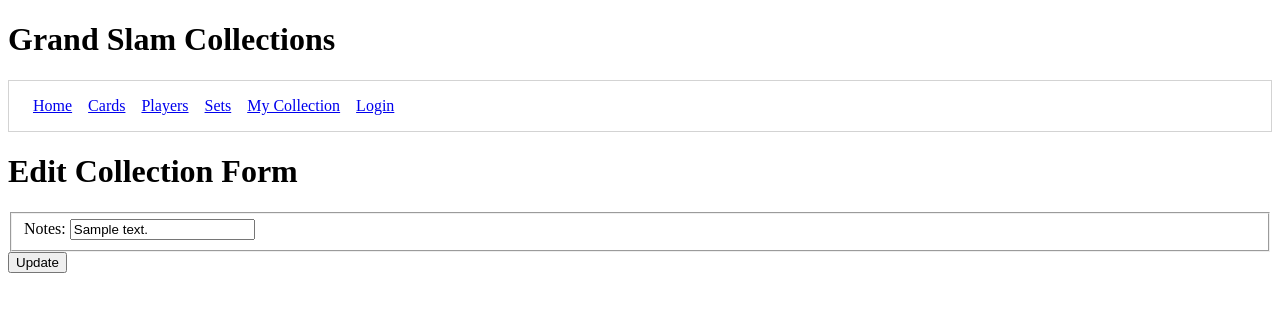
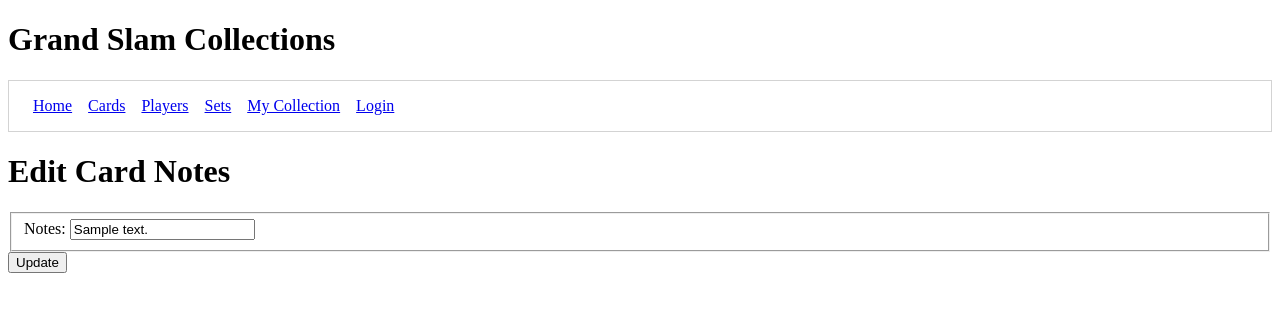
Before and after one commit to ChaseSully222/Backend-Capstone, a Django app: template baseballcardproject/baseballcardapp/templates/collection/form.html in a window 1280 px wide. Shown: the top 312 px of the page. Run offline with Django 3.2, Linux system fonts and the light colour scheme; the template is opened without the code that fills it: values that come from a table or form of the project are taken from there, others are empty; tables that the repository leaves empty hold one stand-in row (values such as "Sample post").

Commit message:
slight changes to the collection edit form and list

```diff
--- a/baseballcardproject/baseballcardapp/templates/collection/form.html
+++ b/baseballcardproject/baseballcardapp/templates/collection/form.html
@@ -8,7 +8,7 @@
     <title>Grand Slam Collections</title>
   </head>
   <body>
-    <h1>Edit Collection Form</h1>
+    <h1>Edit Card Notes</h1>
 
 {% if collection.id is not None %}
     <form action="{% url 'baseballcardapp:collection_details' collection.id %}" method="post">
--- a/baseballcardproject/baseballcardapp/templates/collection/list.html
+++ b/baseballcardproject/baseballcardapp/templates/collection/list.html
@@ -16,7 +16,7 @@
   {% for collection in all_collections|dictsort:"year" %}
       {% if request.user.id == collection.userId_id %}
         <li>
-          <a href="{% url 'baseballcardapp:card' collection.cardId_id %}">{{collection.year}} {{collection.name}} #{{collection.cardNumber}} {{collection.firstName}}  {{collection.lastName}} ({{collection.notes}})</a>
+          <a href="{% url 'baseballcardapp:card' collection.cardId_id %}">{{collection.year}} {{collection.name}} #{{collection.cardNumber}} {{collection.firstName}}  {{collection.lastName}}</a> | Notes: {{collection.notes}}
   <form action="{% url 'baseballcardapp:collection_details' collection.id %}" method="POST">
         {% csrf_token %}
         <input type="hidden" name="actual_method" value="DELETE">
```
